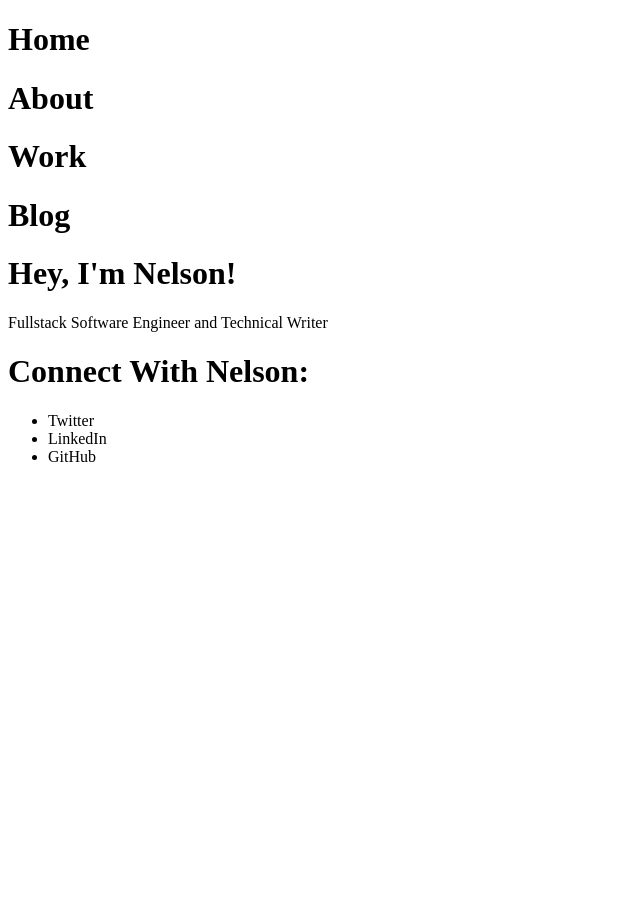
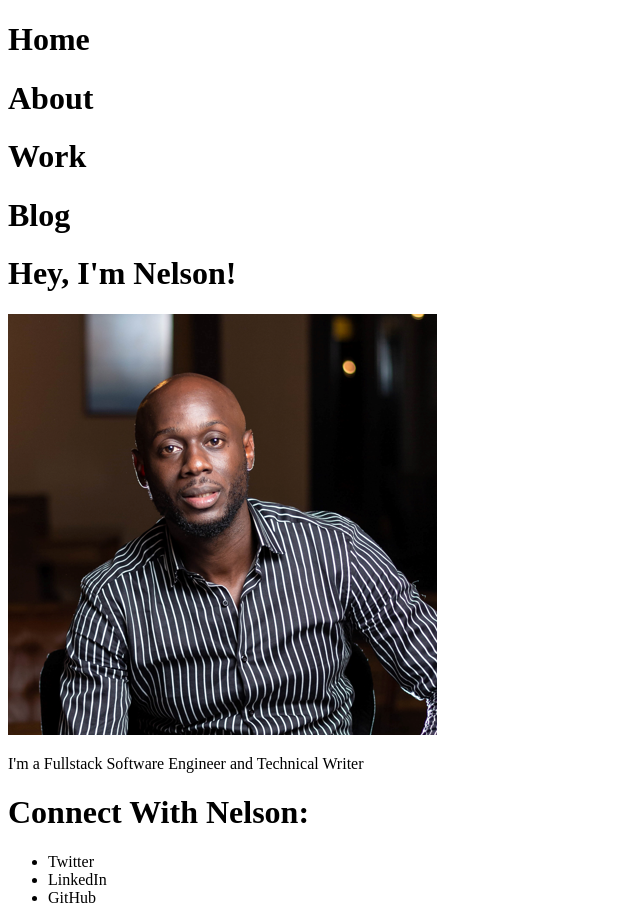
Before and after one commit to nelsonkimani63/html-css-portfolio, a plain HTML site: page index.html in a window 1280 px wide. Shown: the whole page, without its empty margins (0-640 px from the left). Before the commit the page ends 800 px from the top, so only its background shows below. Drawn offline with Linux system fonts and the light colour scheme.

Commit message:
added image

```diff
--- a/index.html
+++ b/index.html
@@ -17,12 +17,14 @@
             <h1>Blog</h1>
         </header>
     </div>
-    <div class="portfolio">
+    <div class="welcome">
         <div class="nelson">
             <h1>Hey, I'm Nelson!</h1>
+            <p></p>
+            <div class="image"><img src="./files/prof-HHG.PNG" alt="Nelson Guya Image"></div>
         </div>
         <div class="my-job">
-            <p>Fullstack Software Engineer and Technical Writer
+            <p>I'm a Fullstack Software Engineer and Technical Writer
             </p>
         </div>
 
```
Also changed, not shown: files/prof-HHG.PNG (added).
